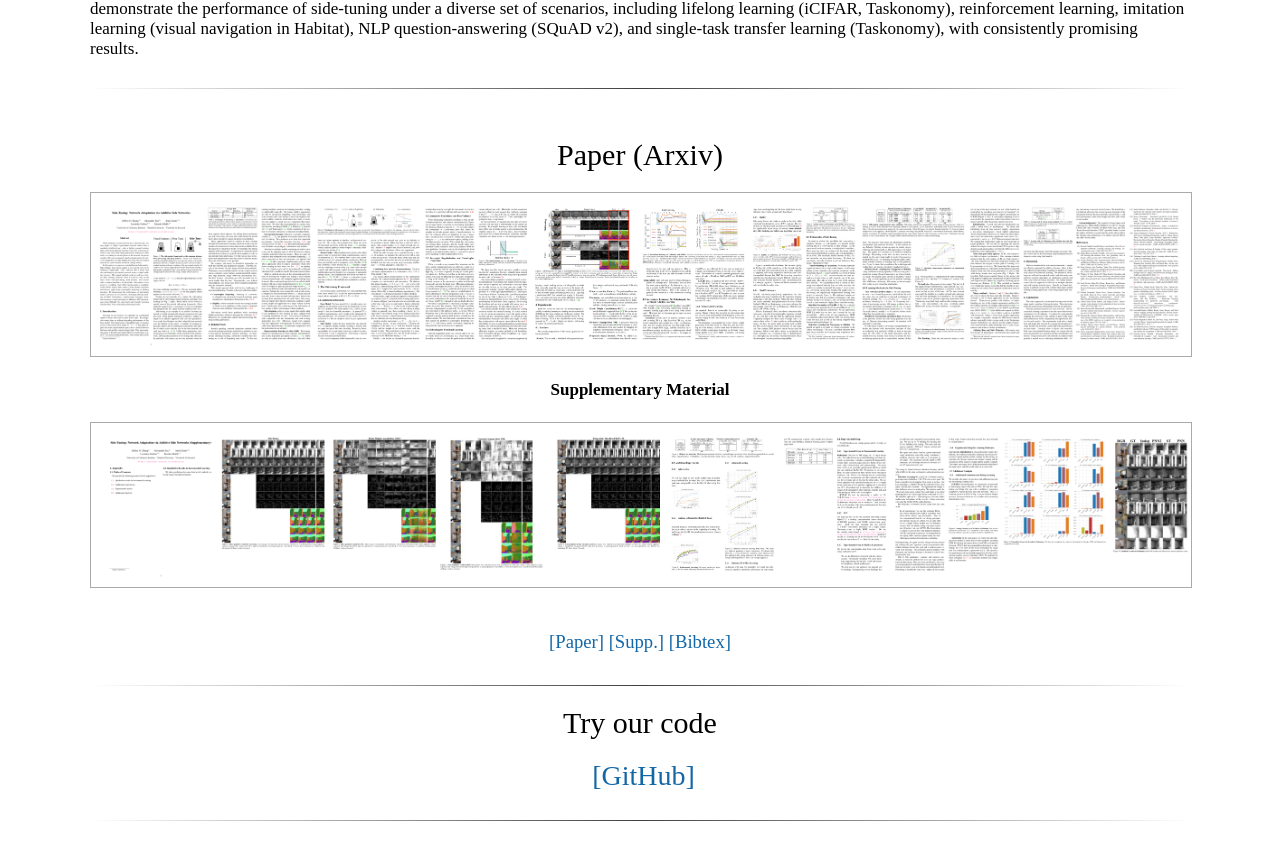
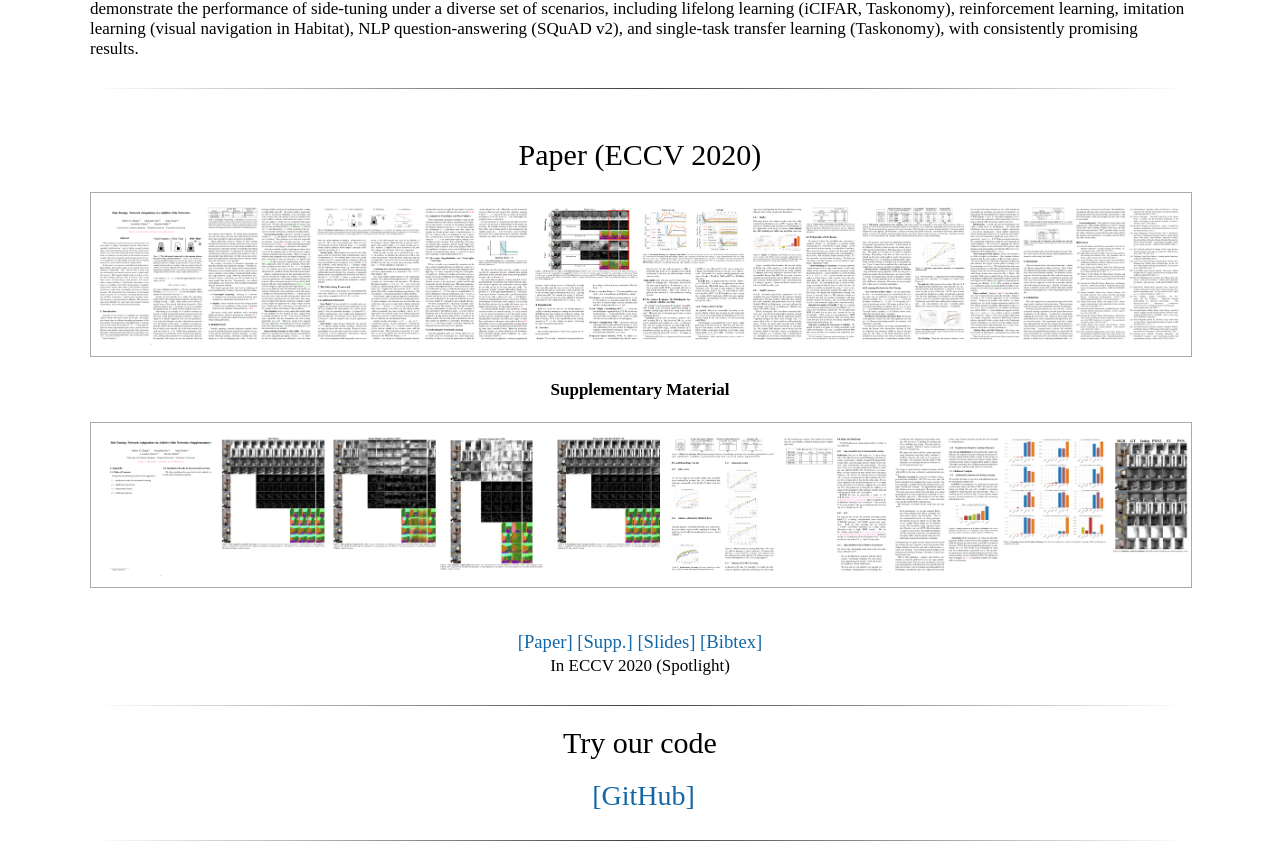
Before and after one commit to sidetuningberkeley/sidetuningberkeley.github.io, a plain HTML site: page index.html in a window 1280 px wide. Shown: the part 601-1448 px from the top of the page. Drawn offline with Linux system fonts and the light colour scheme.

Commit message:
Add up-to-date supp and slides, ECCV

```diff
--- a/index.html
+++ b/index.html
@@ -216,7 +216,7 @@ In this paper we propose a straightforward alternative: Side-Tuning. Side-tuning
 
           <br>
 
-          <center><h1>Paper (Arxiv)</h1></center>
+          <center><h1>Paper (ECCV 2020) </h1></center>
             <a href="https://arxiv.org/pdf/1912.13503.pdf">
                 <img src="./resources/sidetuning_thumbnail.png" style="width:100%;border: 1px solid #AAA;">
             </a>
@@ -250,12 +250,15 @@ In this paper we propose a straightforward alternative: Side-Tuning. Side-tuning
               <tbody><tr>
                   <td><span style="font-size:14pt"><center>
                     <a href="https://arxiv.org/pdf/1912.13503">[Paper]</a>
-                    <a href="./resources/sidetuning_supmat_arxiv2019.pdf">[Supp.]</a>
-                    <!-- <a href="./resources/html_slides/index.html">[Slides]</a>                    -->
+                    <a href="./resources/sidetuning_supmat_eccv2020">[Supp.]</a>
+                    <a href="./resources/sidetuning_slides_eccv2020.pdf">[Slides]</a>
                     <a href="./resources/sidetuning_bibtex.txt">[Bibtex]</a>
                   </center></span></td>
               </tr>
           </tbody></table>
+          <center>
+          In ECCV 2020 (Spotlight)
+          </center>
 
           <br>
           <hr>
```
Also changed, not shown: 2 other files.
